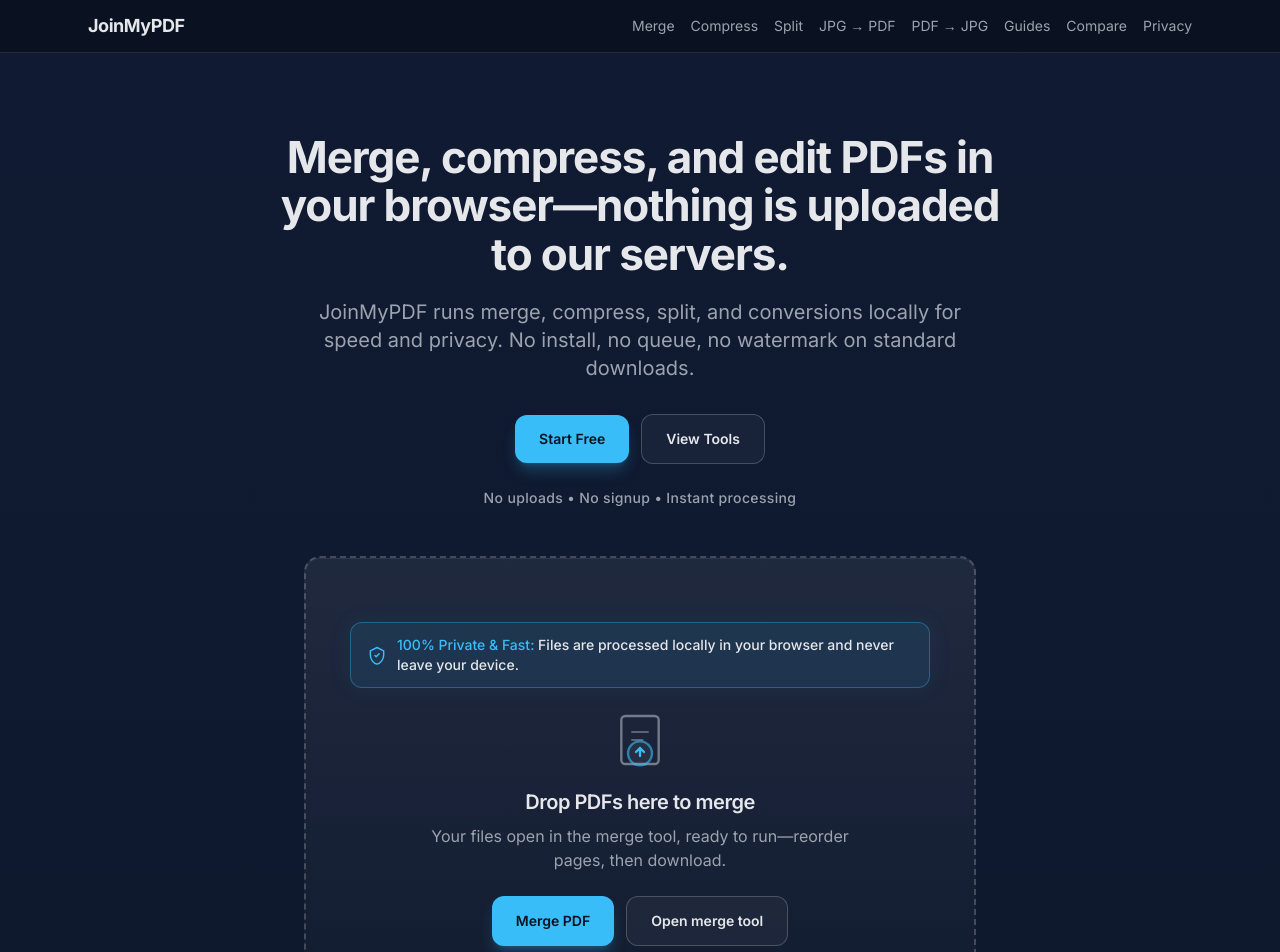
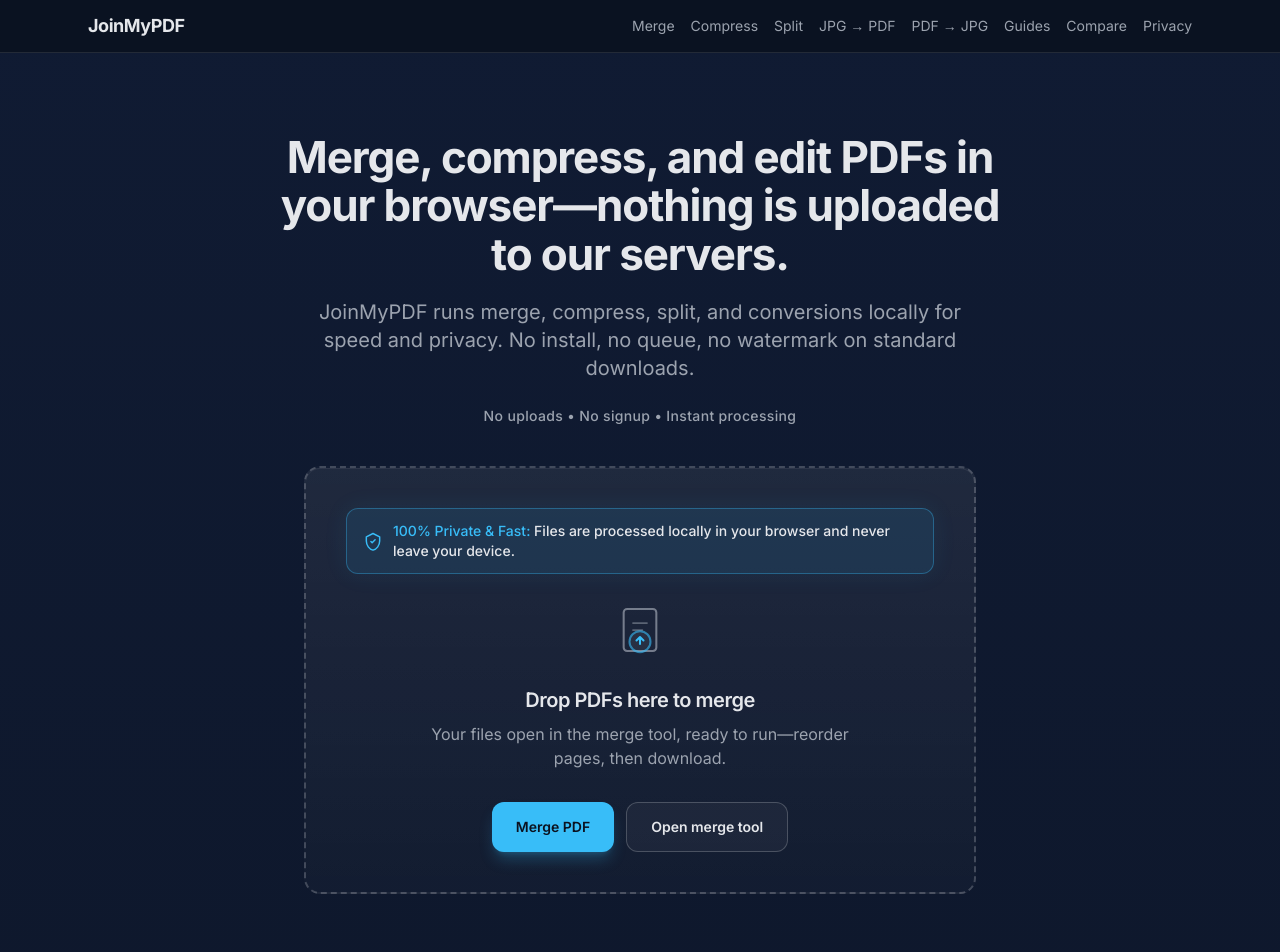
Before and after one commit to guyk1978/joinmypdf, a Next.js app: page / in a window 1280 px wide. Shown: the top 952 px of the page. Built offline with nearby package versions, Linux system fonts and the light colour scheme; no server answers.

Commit message:
design: clean hero section, fix dropzone padding, and style article steps

```diff
--- a/src/app/page.tsx
+++ b/src/app/page.tsx
@@ -9,7 +9,7 @@
 import { TrustBadges } from "@/components/TrustBadges";
 import { JsonLd } from "@/lib/schema";
 import { absoluteUrl } from "@/lib/site";
-import { ctaPrimary, ctaSecondary } from "@/lib/cta-styles";
+import { ctaSecondary } from "@/lib/cta-styles";
 
 export const metadata: Metadata = {
   title: "JoinMyPDF — merge, compress & split PDFs in your browser",
@@ -43,19 +43,11 @@
               JoinMyPDF runs merge, compress, split, and conversions locally for speed and privacy. No install, no queue,
               no watermark on standard downloads.
             </p>
-            <div className="mt-8 flex flex-col items-stretch justify-center gap-3 sm:flex-row sm:items-center sm:justify-center">
-              <Link href="/tools/pdf-merge/" className={ctaPrimary}>
-                Start Free
-              </Link>
-              <Link href="/tools/" className={ctaSecondary}>
-                View Tools
-              </Link>
-            </div>
             <p className="mt-6 text-sm font-medium tracking-wide text-ink-muted">
               No uploads • No signup • Instant processing
             </p>
           </div>
-          <div className="mx-auto mt-12 max-w-2xl">
+          <div className="mx-auto mt-8 max-w-2xl sm:mt-10">
             <HeroDropzone />
           </div>
         </section>
--- a/src/components/FileUploadZone.tsx
+++ b/src/components/FileUploadZone.tsx
@@ -87,6 +87,8 @@
   input?: ReactNode;
   footer?: ReactNode;
   iconActive?: boolean;
+  /** Hero homepage uses extra vertical rhythm inside the dashed box. */
+  variant?: "default" | "hero";
 };
 
 export function FileUploadZone({
@@ -96,16 +98,21 @@
   input,
   footer,
   iconActive,
+  variant = "default",
   className,
   children,
   ...rest
 }: FileUploadZoneProps) {
   const active = drag || iconActive;
+  const isHero = variant === "hero";
 
   return (
     <div
       className={clsx(
-        "relative flex min-h-[220px] flex-col items-center justify-center rounded-2xl border-2 border-dashed px-6 py-12 text-center shadow-[inset_0_1px_0_rgba(255,255,255,0.06)] transition-colors md:min-h-[260px] md:px-10 md:py-16",
+        "relative flex flex-col rounded-2xl border-2 border-dashed text-center shadow-[inset_0_1px_0_rgba(255,255,255,0.06)] transition-colors",
+        isHero
+          ? "min-h-[300px] px-5 md:min-h-[340px] md:px-8"
+          : "min-h-[220px] px-6 md:min-h-[260px] md:px-10",
         active
           ? "border-brand bg-brand/10"
           : "border-white/20 bg-gradient-to-b from-white/[0.07] to-white/[0.02]",
@@ -114,24 +121,31 @@
       {...rest}
     >
       {input}
-      <div className="mb-5 flex w-full justify-center px-1">
-        <PrivacyUploadBadge />
-      </div>
+      <div
+        className={clsx(
+          "flex w-full flex-1 flex-col items-center justify-center",
+          isHero
+            ? "gap-6 px-1 py-8 md:gap-7 md:px-2 md:py-10"
+            : "gap-5 px-1 py-6 md:gap-6 md:py-8"
+        )}
+      >
+        <PrivacyUploadBadge className="max-w-xl shrink-0 sm:max-w-2xl" />
         <UploadArrowIcon
           className={clsx(
-          "mb-4 h-14 w-14 transition-colors md:h-16 md:w-16",
+            "h-12 w-12 shrink-0 transition-colors md:h-14 md:w-14",
             active ? "text-brand" : "text-ink-muted"
           )}
           active={active}
         />
+        <div className="max-w-md space-y-2">
           <p className="text-lg font-semibold tracking-tight text-ink md:text-xl">{title}</p>
           {description ? (
-        <p className="mx-auto mt-2 max-w-md text-sm leading-relaxed text-ink-muted md:text-base">
-          {description}
-        </p>
+            <p className="text-sm leading-relaxed text-ink-muted md:text-base">{description}</p>
           ) : null}
-      {footer ? <div className="mt-6 w-full">{footer}</div> : null}
+        </div>
+        {footer ? <div className="w-full shrink-0 pt-1">{footer}</div> : null}
         {children}
+      </div>
     </div>
   );
 }
--- a/src/components/HeroDropzone.tsx
+++ b/src/components/HeroDropzone.tsx
@@ -27,6 +27,7 @@
 
   return (
     <FileUploadZone
+      variant="hero"
       role="region"
       aria-label="Quick merge upload"
       drag={drag}
```
Lines whose indentation alone changed are shown as unchanged.
